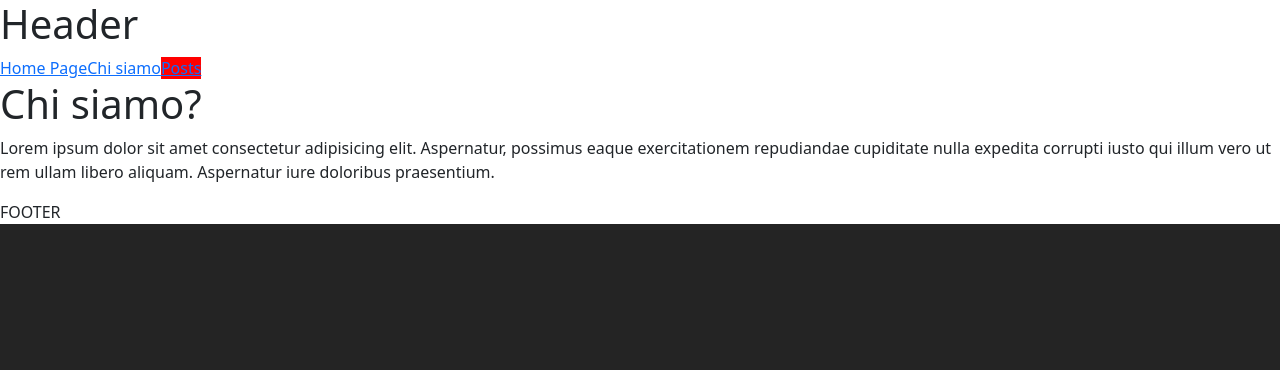
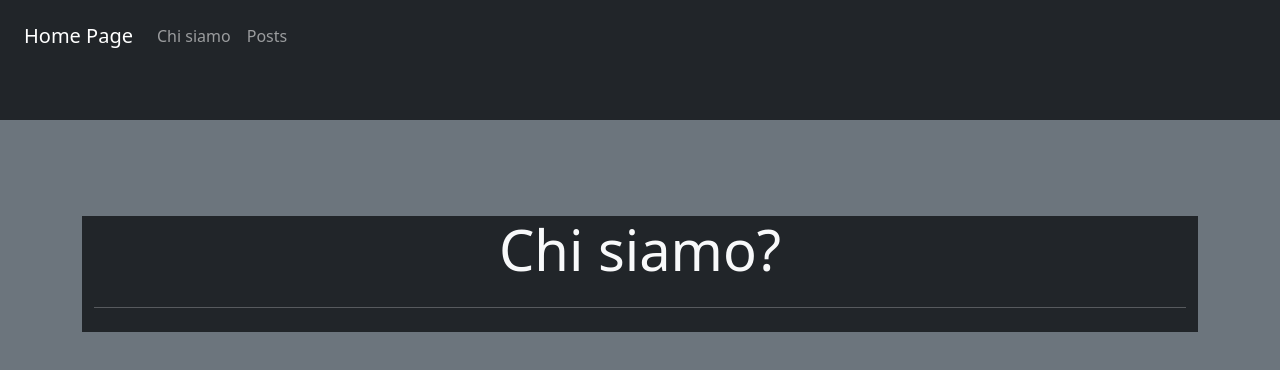
Before and after one commit to Damiano-Mariscoli/react-blog-router, a React (Vite) app: page /chi-siamo in a window 1280 px wide. Shown: the top 370 px of the page. Built offline with nearby package versions, Linux system fonts and the light colour scheme.

Commit message:
ADDED: css style

```diff
--- a/src/ChiSiamo.jsx
+++ b/src/ChiSiamo.jsx
@@ -1,13 +1,12 @@
 export function ChiSiamo() {
   return (
-    <>
-      <h1>Chi siamo?</h1>
-      <p>
-        Lorem ipsum dolor sit amet consectetur adipisicing elit. Aspernatur,
-        possimus eaque exercitationem repudiandae cupiditate nulla expedita
-        corrupti iusto qui illum vero ut rem ullam libero aliquam. Aspernatur
-        iure doloribus praesentium.
-      </p>
-    </>
+    <div className="container my-5 bg-dark text-light">
+      <div className="row justify-content-center">
+        <div className="col-md-12 text-center">
+          <h1 className="display-4">Chi siamo?</h1>
+          <hr className="my-4 bg-light" />
+        </div>
+      </div>
+    </div>
   );
 }
--- a/src/Content.jsx
+++ b/src/Content.jsx
@@ -2,10 +2,14 @@ import Card from "./components/card";
 
 export function Content() {
   return (
-    <>
-      <div>
-        <Card />
+    <div className="container">
+      <div className="row justify-content-center">
+        <div className="col-md-12">
+          <div className="row g-5">
+            <Card />
+          </div>
+        </div>
       </div>
-    </>
+    </div>
   );
 }
--- a/src/DefaultLayout.jsx
+++ b/src/DefaultLayout.jsx
@@ -4,12 +4,12 @@ import Footer from "./components/Footer";
 
 export default function DefaultLayout() {
   return (
-    <>
-      <div>
-        <Header />
+    <div className="d-flex flex-column min-vh-100 bg-secondary">
+      <Header />
+      <div className="container">
         <Outlet />
-        <Footer />
       </div>
-    </>
+      <Footer />
+    </div>
   );
 }
--- a/src/HomePage.jsx
+++ b/src/HomePage.jsx
@@ -1,8 +1,12 @@
 function HomePage() {
   return (
-    <>
-      <h1>Home Page</h1>
-    </>
+    <div className="container my-5">
+      <div className="row">
+        <div className="col-12 text-center">
+          <h1 className="display-1">Home Page</h1>
+        </div>
+      </div>
+    </div>
   );
 }
 export default HomePage;
--- a/src/MainNav.jsx
+++ b/src/MainNav.jsx
@@ -2,12 +2,26 @@ import { Link, NavLink } from "react-router-dom";
 
 function MainNav() {
   return (
-    <nav>
-      <Link to="/">Home Page</Link>
-      <Link to="/chi-siamo">Chi siamo</Link>
-      <NavLink className={"confirm"} to="/posts">
-        Posts
-      </NavLink>
+    <nav className="navbar navbar-expand-sm navbar-dark bg-dark mb-5">
+      <div className="container-fluid">
+        <Link className="navbar-brand" to="/">
+          Home Page
+        </Link>
+        <div className="collapse navbar-collapse" id="navbarNav">
+          <ul className="navbar-nav">
+            <li className="nav-item">
+              <Link className="nav-link" to="/chi-siamo">
+                Chi siamo
+              </Link>
+            </li>
+            <li className="nav-item">
+              <NavLink className="nav-link" to="/posts">
+                Posts
+              </NavLink>
+            </li>
+          </ul>
+        </div>
+      </div>
     </nav>
   );
 }
--- a/src/components/Card.jsx
+++ b/src/components/Card.jsx
@@ -13,24 +13,23 @@ export default function Card() {
   }, []);
 
   return (
-    <div className="container mt-5">
-      <div className="row g-5">
+    <div className="container my-5">
+      <div className="row row-cols-1 row-cols-md-2 row-cols-lg-3 g-4">
         {posts.map((post) => (
-          <div key={post.id} className="col-12 col-md-6 col-lg-4">
-            <div className="card h-100">
+          <div key={post.id} className="col">
+            <div className="card bg-dark text-light h-100">
               <img
                 src={`http://localhost:3000/images/${post.image}`}
-                className="card-img-top mh-100"
+                className="card-img-top img-fluid"
                 alt={post.title}
               />
               <div className="card-body">
                 <h5 className="card-title">{post.title}</h5>
-                <p className="card-text">{post.content}</p>
               </div>
               <div className="card-footer">
-                <button className="btn btn-primary">
-                  <Link to={`/posts/${post.id}`}>Dettagli</Link>
-                </button>
+                <Link to={`/posts/${post.id}`} className="btn btn-light">
+                  Dettagli
+                </Link>
               </div>
             </div>
           </div>
--- a/src/components/Footer.jsx
+++ b/src/components/Footer.jsx
@@ -1,3 +1 @@
-export default function Footer() {
-  return <>FOOTER</>;
-}
+export default function Footer() {}
--- a/src/components/Header.jsx
+++ b/src/components/Header.jsx
@@ -3,10 +3,11 @@ import MainNav from "../MainNav";
 export default function Header() {
   return (
     <>
-      <div>
-        <h1>Header</h1>
-        <MainNav />
-      </div>
+      <nav className="navbar navbar-expand-lg navbar-dark bg-dark mb-5">
+        <div className="container-fluid">
+          <MainNav />
+        </div>
+      </nav>
     </>
   );
 }
--- a/src/components/SinglePost.jsx
+++ b/src/components/SinglePost.jsx
@@ -16,28 +16,39 @@ export default function SinglePosts() {
 
   return (
     <>
-      <div className="container">
+      <div className="container mt-5 text-light bg-secondary">
         <div className="row">
-          <div className="col">
-            <div className="card">
-              <h1 className="card-title">{post.title}</h1>
+          <div className="col-md-8 offset-md-2">
+            <div className="card bg-dark text-light p-3">
               <img
-                className="card-img"
+                className="card-img-top p-3"
                 src={`http://localhost:3000/images/${post.image}`}
                 alt=""
               />
-              <p className="card-text">{post.content}</p>
-              <ul>
-                {post.tags &&
-                  post.tags.map((tag, index) => <li key={index}>{tag}</li>)}
-              </ul>
+              <div className="card-body ">
+                <h1 className="card-title">{post.title}</h1>
+                <p className="card-text">{post.content}</p>
+                <ul className="list-group list-group-flush">
+                  {post.tags &&
+                    post.tags.map((tag, index) => (
+                      <li
+                        className="list-group-item bg-dark text-light"
+                        key={index}
+                      >
+                        {tag}
+                      </li>
+                    ))}
+                </ul>
+              </div>
             </div>
           </div>
         </div>
 
-        <button onClick={() => navigate(-1)}>
-          torna alla pagina precedente
-        </button>
+        <div className="text-center mt-3">
+          <button onClick={() => navigate(-1)} className="btn btn-dark mb-5">
+            torna alla pagina precedente
+          </button>
+        </div>
       </div>
     </>
   );
```
